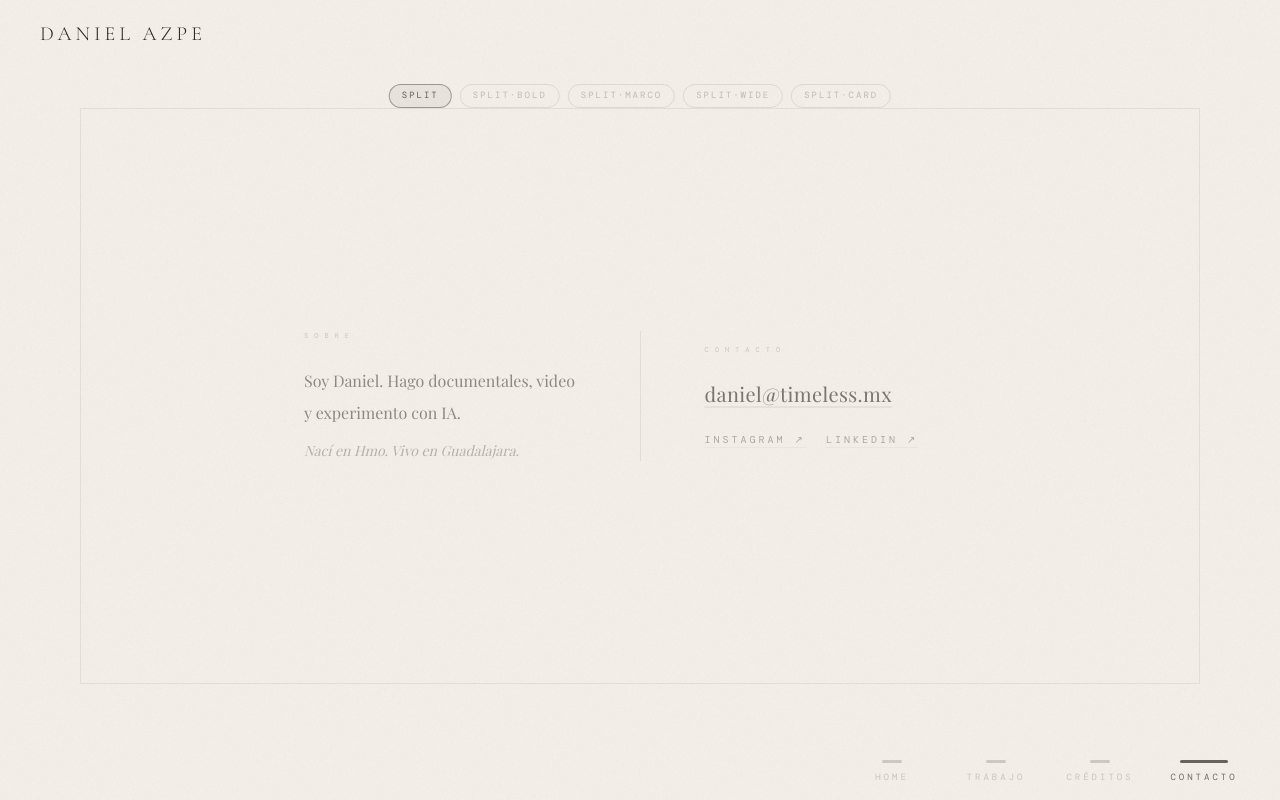
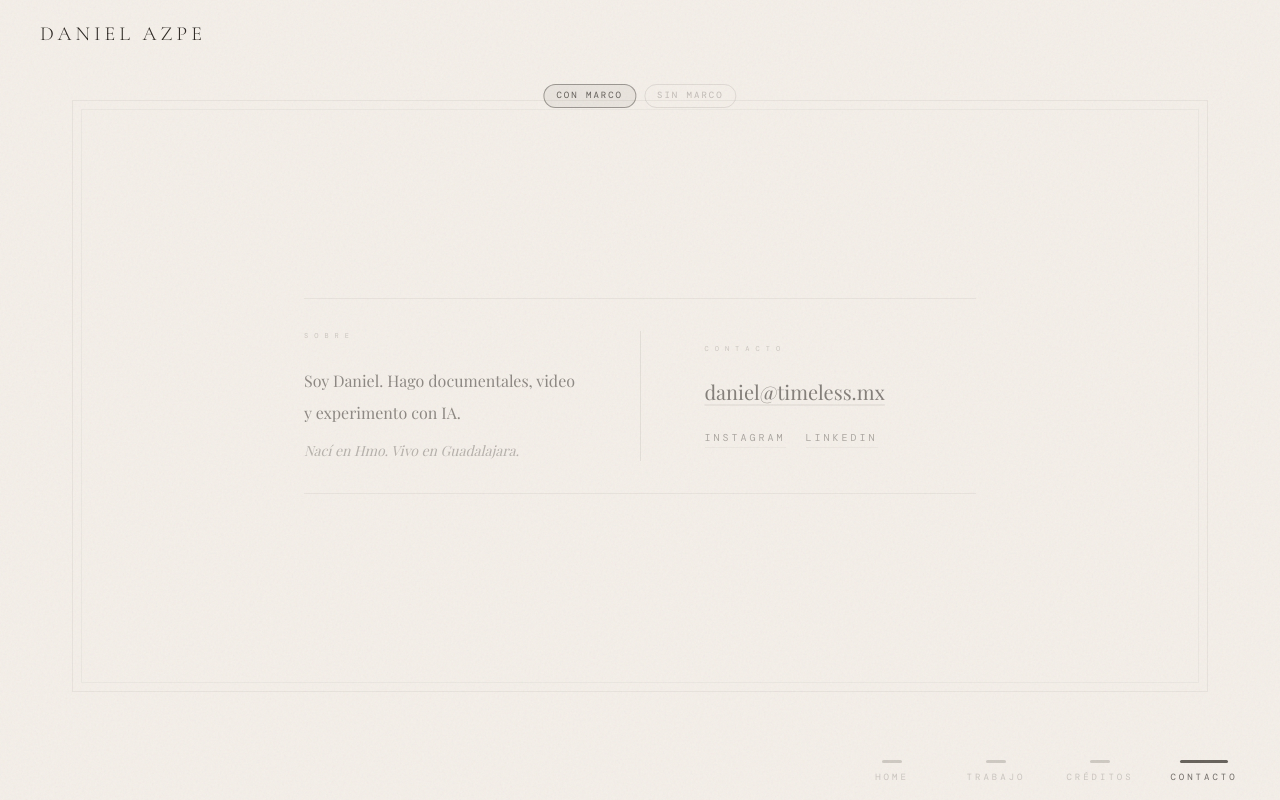
Before and after one commit to daazpe-glitch/website, a Next.js app: page / in a window 1280 px wide. Both pictures are taken after a click on the button "CONTACTO". Built offline with nearby package versions, Linux system fonts and the light colour scheme; a web font is replaced by a local one.

Commit message:
Contact: split marco vs sin marco comparison

```diff
--- a/app/page.tsx
+++ b/app/page.tsx
@@ -254,78 +254,17 @@ export default function Home() {
   const contactOverlay = (
     <div className="absolute inset-0">
       {/* Style switcher */}
-      <div className="absolute top-4 left-1/2 -translate-x-1/2 z-30 flex gap-2 flex-wrap justify-center">
-        {(["A", "B", "C", "D", "E"] as const).map((s) => (
+      <div className="absolute top-4 left-1/2 -translate-x-1/2 z-30 flex gap-2">
+        {(["A", "B"] as const).map((s) => (
           <button key={s} onClick={(e) => { e.stopPropagation(); setContactStyle(s); }}
             className={`font-mono text-[9px] tracking-[2px] uppercase px-3 py-1 border rounded-full transition-all cursor-pointer ${contactStyle === s ? "border-[#2a2520]/40 text-[#2a2520]/70 bg-[#2a2520]/5" : "border-[#2a2520]/10 text-[#2a2520]/25 hover:text-[#2a2520]/40"}`}>
-            {s === "A" ? "split" : s === "B" ? "split·bold" : s === "C" ? "split·marco" : s === "D" ? "split·wide" : "split·card"}
+            {s === "A" ? "con marco" : "sin marco"}
           </button>
         ))}
       </div>
 
-      {/* A: Split — original mejorado, links más visibles */}
+      {/* A: Con doble marco */}
       {contactStyle === "A" && (
-        <div className="absolute inset-8 md:inset-10 border border-[#2a2520]/8 flex items-center justify-center px-4 md:px-12">
-          <div className="max-w-2xl w-full">
-            <div className="flex gap-10 md:gap-16 text-[#2a2520]">
-              <div className="flex-1 text-left">
-                <p className="font-mono text-[7px] tracking-[6px] uppercase opacity-20 mb-6">Sobre</p>
-                <p className="font-display text-sm md:text-base leading-[2] opacity-50 mb-3">
-                  Soy Daniel. Hago documentales, video y experimento con IA.
-                </p>
-                <p className="font-display text-sm italic opacity-30">
-                  Nací en Hmo. Vivo en Guadalajara.
-                </p>
-              </div>
-              <div className="w-px bg-[#2a2520]/8 self-stretch" />
-              <div className="flex-1 text-left flex flex-col justify-center">
-                <p className="font-mono text-[7px] tracking-[6px] uppercase opacity-20 mb-6">Contacto</p>
-                <a href="mailto:daniel@timeless.mx" className="block font-display text-lg md:text-xl tracking-[0.02em] opacity-60 hover:opacity-90 transition-opacity duration-300 underline decoration-[#2a2520]/10 underline-offset-4 hover:decoration-[#2a2520]/30 mb-6">
-                  daniel@timeless.mx
-                </a>
-                <div className="flex gap-5">
-                  <a href="https://www.instagram.com/daniel.azpe/" target="_blank" rel="noopener noreferrer" className="font-mono text-[10px] tracking-[3px] uppercase opacity-35 hover:opacity-70 transition-all duration-300 underline decoration-[#2a2520]/10 underline-offset-4 hover:decoration-[#2a2520]/25">Instagram ↗</a>
-                  <a href="https://www.linkedin.com/in/danielazpe" target="_blank" rel="noopener noreferrer" className="font-mono text-[10px] tracking-[3px] uppercase opacity-35 hover:opacity-70 transition-all duration-300 underline decoration-[#2a2520]/10 underline-offset-4 hover:decoration-[#2a2520]/25">LinkedIn ↗</a>
-                </div>
-              </div>
-            </div>
-          </div>
-        </div>
-      )}
-
-      {/* B: Split bold — bigger email, social with borders */}
-      {contactStyle === "B" && (
-        <div className="absolute inset-8 md:inset-10 border border-[#2a2520]/8 flex items-center justify-center px-4 md:px-12">
-          <div className="max-w-2xl w-full">
-            <div className="flex gap-10 md:gap-16 text-[#2a2520]">
-              <div className="flex-1 text-left">
-                <p className="font-mono text-[8px] tracking-[6px] uppercase opacity-25 mb-8">Sobre</p>
-                <p className="font-display text-base md:text-lg leading-[2] opacity-55 mb-3">
-                  Soy Daniel. Hago documentales, video y experimento con IA.
-                </p>
-                <p className="font-display text-base italic opacity-30">
-                  Nací en Hmo. Vivo en Guadalajara.
-                </p>
-              </div>
-              <div className="w-px bg-[#2a2520]/8 self-stretch" />
-              <div className="flex-1 text-left flex flex-col justify-center">
-                <p className="font-mono text-[8px] tracking-[6px] uppercase opacity-25 mb-8">Contacto</p>
-                <a href="mailto:daniel@timeless.mx" className="group block mb-8">
-                  <span className="font-display text-2xl md:text-3xl tracking-[0.01em] opacity-55 group-hover:opacity-85 transition-opacity duration-300">daniel@timeless.mx</span>
-                  <span className="block w-0 group-hover:w-full h-px bg-[#2a2520]/20 transition-all duration-500 mt-2" />
-                </a>
-                <div className="flex gap-4">
-                  <a href="https://www.instagram.com/daniel.azpe/" target="_blank" rel="noopener noreferrer" className="font-mono text-[10px] tracking-[3px] uppercase opacity-30 hover:opacity-65 transition-all duration-300 border border-[#2a2520]/10 hover:border-[#2a2520]/25 px-4 py-2 rounded-full">Instagram</a>
-                  <a href="https://www.linkedin.com/in/danielazpe" target="_blank" rel="noopener noreferrer" className="font-mono text-[10px] tracking-[3px] uppercase opacity-30 hover:opacity-65 transition-all duration-300 border border-[#2a2520]/10 hover:border-[#2a2520]/25 px-4 py-2 rounded-full">LinkedIn</a>
-                </div>
-              </div>
-            </div>
-          </div>
-        </div>
-      )}
-
-      {/* C: Split marco — double border, lines between sections */}
-      {contactStyle === "C" && (
         <div className="absolute inset-6 md:inset-8 border border-[#2a2520]/6">
           <div className="absolute inset-2 border border-[#2a2520]/4 flex items-center justify-center px-6 md:px-14">
             <div className="max-w-2xl w-full">
@@ -358,76 +297,34 @@ export default function Home() {
         </div>
       )}
 
-      {/* D: Split wide — full width, more breathing room, corner marks */}
-      {contactStyle === "D" && (
-        <div className="absolute inset-0 flex items-center justify-center px-8 md:px-16">
-          {/* Corner marks */}
-          <div className="absolute top-8 left-8 w-6 h-6 border-t border-l border-[#2a2520]/12" />
-          <div className="absolute top-8 right-8 w-6 h-6 border-t border-r border-[#2a2520]/12" />
-          <div className="absolute bottom-8 left-8 w-6 h-6 border-b border-l border-[#2a2520]/12" />
-          <div className="absolute bottom-8 right-8 w-6 h-6 border-b border-r border-[#2a2520]/12" />
-
-          <div className="max-w-3xl w-full">
-            <div className="flex gap-12 md:gap-20 text-[#2a2520] items-center">
-              <div className="flex-1 text-right">
-                <p className="font-display text-base md:text-lg leading-[2] opacity-50 mb-3">
+      {/* B: Sin marco — solo líneas horizontales */}
+      {contactStyle === "B" && (
+        <div className="absolute inset-0 flex items-center justify-center px-10 md:px-20">
+          <div className="max-w-2xl w-full">
+            <div className="w-full h-px bg-[#2a2520]/8 mb-10" />
+            <div className="flex gap-10 md:gap-16 text-[#2a2520]">
+              <div className="flex-1 text-left">
+                <p className="font-mono text-[7px] tracking-[6px] uppercase opacity-20 mb-6">Sobre</p>
+                <p className="font-display text-sm md:text-base leading-[2] opacity-50 mb-3">
                   Soy Daniel. Hago documentales, video y experimento con IA.
                 </p>
-                <p className="font-display text-sm italic opacity-25">
+                <p className="font-display text-sm italic opacity-30">
                   Nací en Hmo. Vivo en Guadalajara.
                 </p>
               </div>
-              <div className="flex flex-col items-center gap-2 opacity-10">
-                <div className="w-px h-16 bg-[#2a2520]" />
-                <span className="font-mono text-[6px]">·</span>
-                <div className="w-px h-16 bg-[#2a2520]" />
-              </div>
-              <div className="flex-1 text-left">
-                <a href="mailto:daniel@timeless.mx" className="group block mb-6">
-                  <span className="font-display text-xl md:text-2xl opacity-55 group-hover:opacity-85 transition-opacity duration-300">daniel@timeless.mx</span>
-                  <span className="block w-0 group-hover:w-full h-px bg-[#2a2520]/15 transition-all duration-500 mt-1.5" />
+              <div className="w-px bg-[#2a2520]/8 self-stretch" />
+              <div className="flex-1 text-left flex flex-col justify-center">
+                <p className="font-mono text-[7px] tracking-[6px] uppercase opacity-20 mb-6">Contacto</p>
+                <a href="mailto:daniel@timeless.mx" className="block font-display text-lg md:text-xl opacity-55 hover:opacity-85 transition-opacity duration-300 mb-6 underline decoration-[#2a2520]/10 underline-offset-4 hover:decoration-[#2a2520]/30">
+                  daniel@timeless.mx
                 </a>
                 <div className="flex gap-5">
-                  <a href="https://www.instagram.com/daniel.azpe/" target="_blank" rel="noopener noreferrer" className="font-mono text-[10px] tracking-[3px] uppercase opacity-30 hover:opacity-65 transition-all duration-300 flex items-center gap-1.5">Instagram <span className="text-[8px] opacity-60">↗</span></a>
-                  <a href="https://www.linkedin.com/in/danielazpe" target="_blank" rel="noopener noreferrer" className="font-mono text-[10px] tracking-[3px] uppercase opacity-30 hover:opacity-65 transition-all duration-300 flex items-center gap-1.5">LinkedIn <span className="text-[8px] opacity-60">↗</span></a>
+                  <a href="https://www.instagram.com/daniel.azpe/" target="_blank" rel="noopener noreferrer" className="font-mono text-[10px] tracking-[3px] uppercase opacity-35 hover:opacity-65 transition-all duration-300 border-b border-[#2a2520]/10 hover:border-[#2a2520]/25 pb-0.5">Instagram</a>
+                  <a href="https://www.linkedin.com/in/danielazpe" target="_blank" rel="noopener noreferrer" className="font-mono text-[10px] tracking-[3px] uppercase opacity-35 hover:opacity-65 transition-all duration-300 border-b border-[#2a2520]/10 hover:border-[#2a2520]/25 pb-0.5">LinkedIn</a>
                 </div>
               </div>
             </div>
-          </div>
-        </div>
-      )}
-
-      {/* E: Split card — solid border, contact as cards/blocks */}
-      {contactStyle === "E" && (
-        <div className="absolute inset-8 md:inset-10 border border-[#2a2520]/8 flex items-center justify-center px-4 md:px-12">
-          <div className="max-w-2xl w-full text-[#2a2520]">
-            <div className="flex gap-8 md:gap-14 items-center">
-              <div className="flex-1 text-left">
-                <p className="font-display text-sm md:text-base leading-[2] opacity-50 mb-2">
-                  Soy Daniel. Hago documentales, video y experimento con IA.
-                </p>
-                <p className="font-display text-sm italic opacity-25">
-                  Nací en Hmo. Vivo en Guadalajara.
-                </p>
-              </div>
-              <div className="w-px bg-[#2a2520]/6 self-stretch" />
-              <div className="flex-1 flex flex-col gap-4">
-                <a href="mailto:daniel@timeless.mx" className="group block border border-[#2a2520]/8 hover:border-[#2a2520]/20 px-5 py-4 transition-all duration-300 rounded-sm">
-                  <p className="font-mono text-[7px] tracking-[4px] uppercase opacity-20 mb-1.5">Email</p>
-                  <p className="font-display text-base md:text-lg opacity-55 group-hover:opacity-80 transition-opacity">daniel@timeless.mx</p>
-                </a>
-                <div className="flex gap-4">
-                  <a href="https://www.instagram.com/daniel.azpe/" target="_blank" rel="noopener noreferrer" className="group flex-1 block border border-[#2a2520]/8 hover:border-[#2a2520]/20 px-5 py-3 transition-all duration-300 rounded-sm">
-                    <p className="font-mono text-[7px] tracking-[4px] uppercase opacity-20 mb-1">Social</p>
-                    <p className="font-display text-sm opacity-45 group-hover:opacity-75 transition-opacity">Instagram ↗</p>
-                  </a>
-                  <a href="https://www.linkedin.com/in/danielazpe" target="_blank" rel="noopener noreferrer" className="group flex-1 block border border-[#2a2520]/8 hover:border-[#2a2520]/20 px-5 py-3 transition-all duration-300 rounded-sm">
-                    <p className="font-mono text-[7px] tracking-[4px] uppercase opacity-20 mb-1">Profesional</p>
-                    <p className="font-display text-sm opacity-45 group-hover:opacity-75 transition-opacity">LinkedIn ↗</p>
-                  </a>
-                </div>
-              </div>
-            </div>
+            <div className="w-full h-px bg-[#2a2520]/8 mt-10" />
           </div>
         </div>
       )}
```
